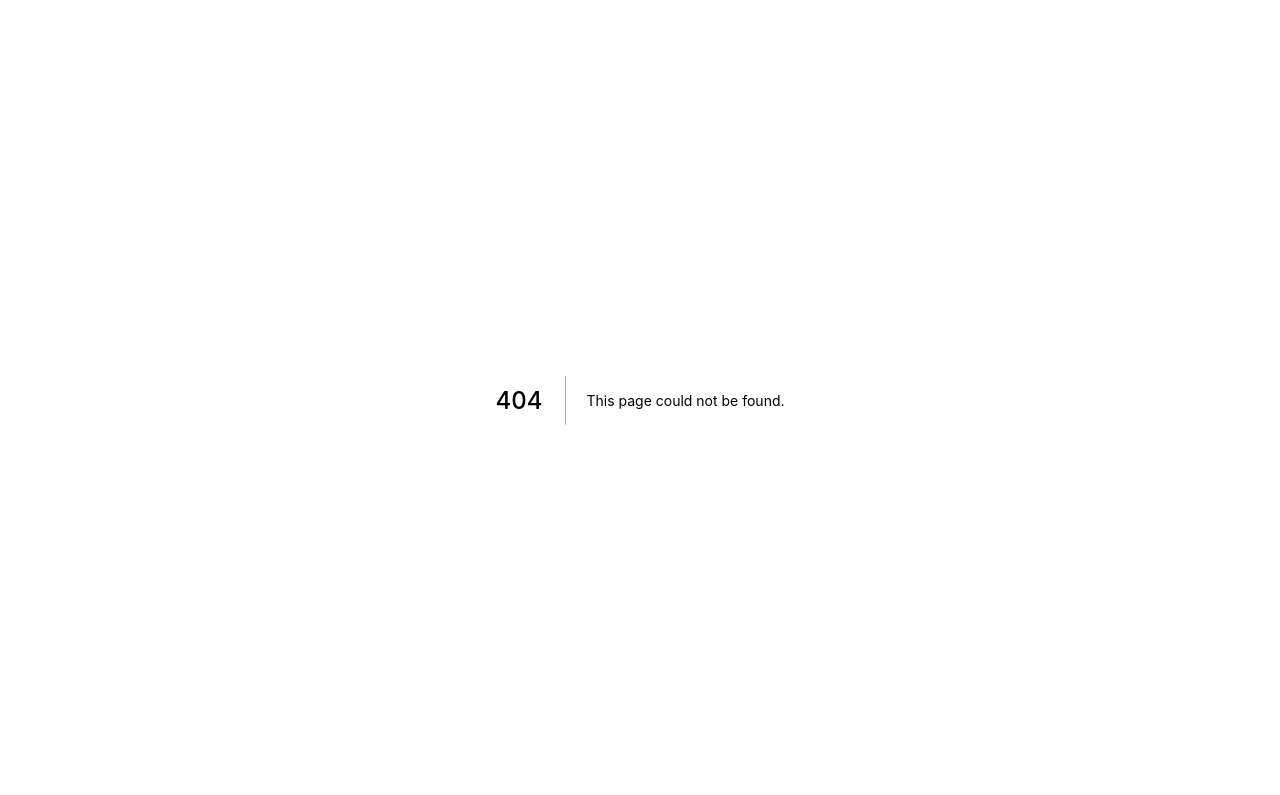
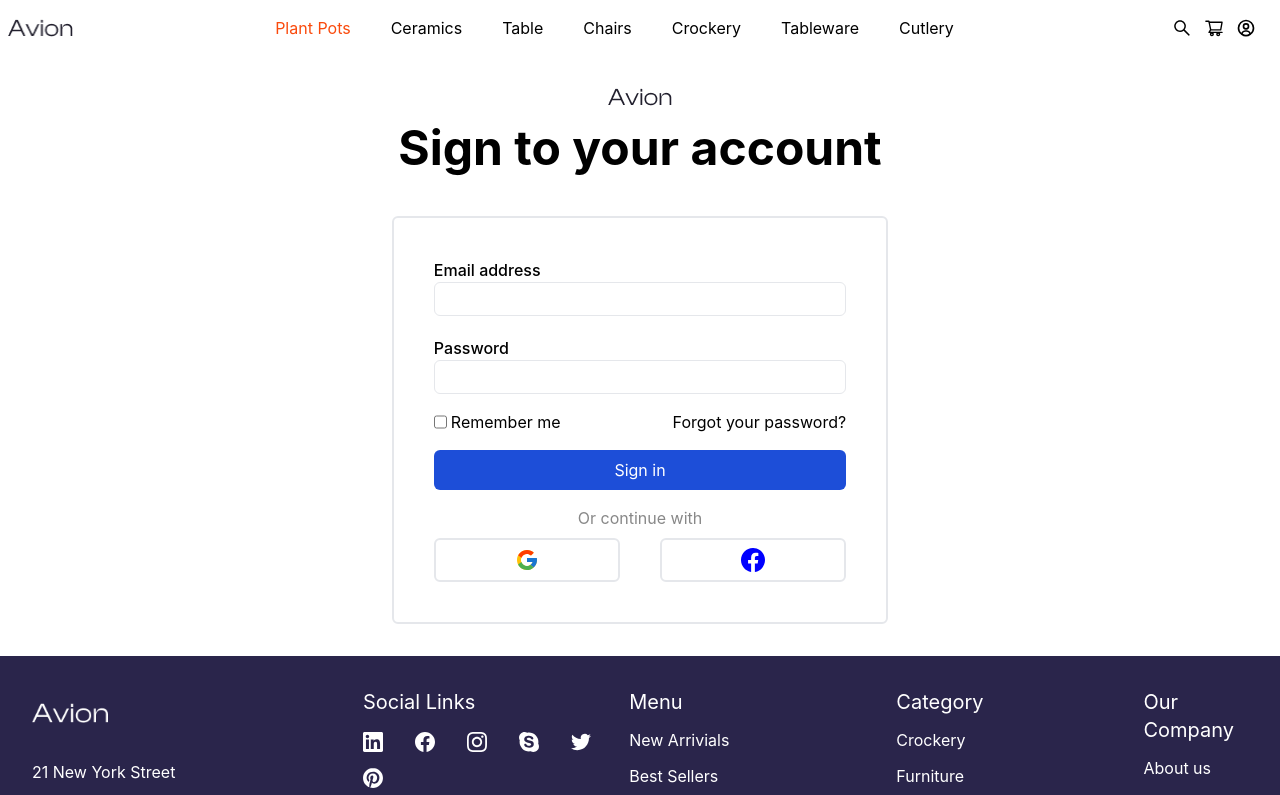
Before and after one commit to Huynhkimphat/Naver_Capstone_Project, a Next.js app: page /login in a window 1280 px wide. Before the commit this address had no page. Shown: the top 795 px of the page. Built offline with nearby package versions, Linux system fonts and the light colour scheme.

Commit message:
update login component

```diff
--- /dev/null
+++ b/components/Login/Login.js
@@ -0,0 +1,67 @@
+import React from "react";
+import Image from "next/image";
+import { BsFacebook, BsTwitter, BsGithub } from "react-icons/bs";
+import { FcGoogle } from "react-icons/fc";
+import Logo from "../../static/Logo.png";
+export default function Login() {
+  const styles = {
+    wrapper: "flex items-center justify-center flex-col p-[2rem]",
+    image: "",
+    title: "font-[700] text-[3rem] mb-[2rem]",
+    label: "font-[500]",
+    formContainer: "flex flex-col p-10 border-2 rounded-md ",
+    usernameContainer: "flex w-full flex-col",
+    passwordContainer: "flex w-full flex-col mt-[20px]",
+    checkRemember: "flex gap-x-1",
+    loginConfig: "flex gap-x-[7rem] mt-4",
+    button: "text-center text-white p-2 my-4 bg-blue-700 rounded-md",
+    input: "border p-1 w-full rounded-md",
+    hrContainer: "w-full text-center text-[#888]",
+    socialContainer: "flex justify-center gap-x-10 mt-2",
+    social: "flex items-center justify-center cursor-pointer border-2 rounded-md w-full py-2",
+    icon: "text-2xl",
+    fbIcon: "text-[blue]",
+  };
+  return (
+    <div className={styles.wrapper}>
+      <div className={styles.image}>
+        <Image src={Logo} />
+      </div>
+      <div className={styles.title}>Sign to your account</div>
+
+      <form>
+        <div className={styles.formContainer}>
+          <div className={styles.usernameContainer}>
+            <label htmlFor="username" className={styles.label}>
+              Email address
+            </label>
+            <input type="text" name="username" className={styles.input} />
+          </div>
+          <div className={styles.passwordContainer}>
+            <label htmlFor="password" className={styles.label}>
+              Password
+            </label>
+            <input type="password" name="password" className={styles.input} />
+          </div>
+          <div className={styles.loginConfig}>
+            <div className={styles.checkRemember}>
+              <input type="checkbox" />
+              <div>Remember me</div>
+            </div>
+            <div>Forgot your password?</div>
+          </div>
+          <div className={styles.button}>Sign in</div>
+          <div className={styles.hrContainer}>Or continue with</div>
+          <div className={styles.socialContainer}>
+            <div className={styles.social}>
+              <FcGoogle className={styles.icon} />
+            </div>
+            <div className={styles.social}>
+              <BsFacebook className={`${styles.icon} ${styles.fbIcon}`} />
+            </div>
+          </div>
+        </div>
+      </form>
+    </div>
+  );
+}
--- /dev/null
+++ b/pages/login/index.js
@@ -0,0 +1,16 @@
+import React from "react";
+import Layout from "../../components/Layout";
+import Login from "../../components/Login/Login";
+
+export default function index() {
+  const styles = {
+    wrapper: "mx-auto",
+  };
+  return (
+    <div className={styles.wrapper}>
+      <Layout>
+        <Login />
+      </Layout>
+    </div>
+  );
+}
```
